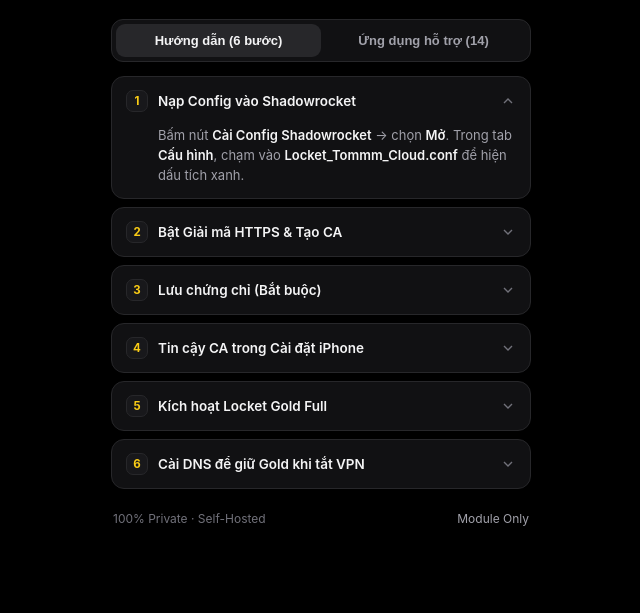
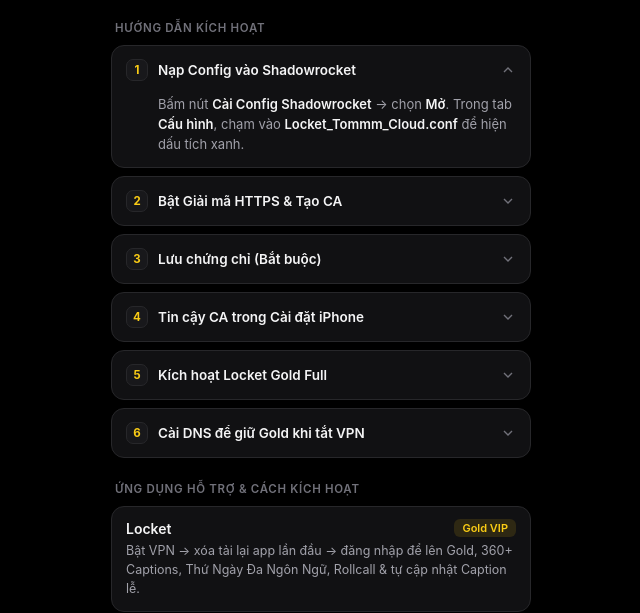
Before and after one commit to tommm1207/locket-tommm-studio, a plain HTML site: page index.html in a window 1280 px wide. Shown: the part 201-814 px from the top of the page, without its empty margins (319-959 px from the left). Drawn offline with Linux system fonts and the light colour scheme.

Commit message:
Remove tabs and show guide + supported apps cleanly on one page

```diff
--- a/index.html
+++ b/index.html
@@ -82,32 +82,14 @@
       color: var(--text);
       border: 1px solid var(--border);
     }
-    .tabs {
-      display: grid;
-      grid-template-columns: 1fr 1fr;
-      background: var(--surface);
-      border: 1px solid var(--border);
-      border-radius: 12px;
-      padding: 4px;
-      margin-bottom: 14px;
+    .section-title {
+      font-size: 11.5px;
+      font-weight: 600;
+      text-transform: uppercase;
+      letter-spacing: 0.06em;
+      color: #71717a;
+      margin: 24px 0 10px 4px;
     }
-    .tab-btn {
-      background: transparent;
-      border: none;
-      color: var(--muted);
-      font-size: 13px;
-      font-weight: 600;
-      padding: 9px 10px;
-      border-radius: 9px;
-      cursor: pointer;
-      transition: background 0.15s, color 0.15s;
-    }
-    .tab-btn.active {
-      background: #27272a;
-      color: var(--text);
-    }
-    .panel { display: none; }
-    .panel.active { display: block; }
     .card-list {
       display: flex;
       flex-direction: column;
@@ -237,13 +219,8 @@
       </a>
     </div>
 
-    <div class="tabs" role="tablist">
-      <button class="tab-btn active" onclick="switchTab('guide', this)">Hướng dẫn (6 bước)</button>
-      <button class="tab-btn" onclick="switchTab('apps', this)">Ứng dụng hỗ trợ (14)</button>
-    </div>
-
-    <!-- TAB 1: HƯỚNG DẪN GỌN ĐẸP -->
-    <section id="tab-guide" class="panel active">
+    <div class="section-title">Hướng dẫn kích hoạt</div>
+    <section>
       <div class="card-list">
         <details open>
           <summary>
@@ -295,8 +272,8 @@
       </div>
     </section>
 
-    <!-- TAB 2: DANH SÁCH 14 ỨNG DỤNG HỖ TRỢ -->
-    <section id="tab-apps" class="panel">
+    <div class="section-title">Ứng dụng hỗ trợ &amp; cách kích hoạt</div>
+    <section>
       <div class="card-list">
         <div class="app-row">
           <div class="app-head"><span class="app-title">Locket</span><span class="badge">Gold VIP</span></div>
@@ -350,14 +327,5 @@
       <a href="shadowrocket://install?module=https%3A%2F%2Fraw.githubusercontent.com%2Ftommm1207%2Flocket-tommm-studio%2Fmain%2FLocket_Tommm_Cloud.sgmodule">Module Only</a>
     </div>
   </main>
-
-  <script>
-    function switchTab(id, btn) {
-      document.querySelectorAll('.tab-btn').forEach(b => b.classList.remove('active'));
-      document.querySelectorAll('.panel').forEach(p => p.classList.remove('active'));
-      btn.classList.add('active');
-      document.getElementById('tab-' + id).classList.add('active');
-    }
-  </script>
 </body>
 </html>
```
